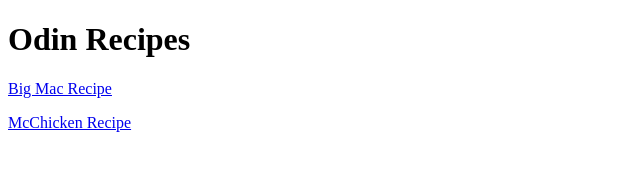
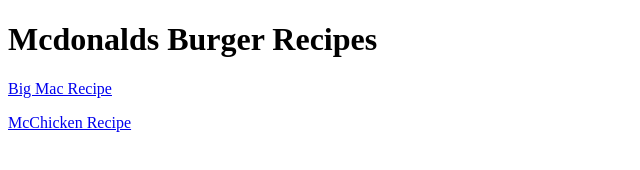
Before and after one commit to KobeT1/Odin_Recipes, a plain HTML site: page index.html in a window 1280 px wide. Shown: the whole page, without its empty margins (0-640 px from the left). Drawn offline with Linux system fonts and the light colour scheme.

Commit message:
Changes the heading on main page

```diff
--- a/index.html
+++ b/index.html
@@ -6,7 +6,7 @@
     <title>Odin Recipes</title>
 </head>
 <body>
-    <h1><strong>Odin Recipes</strong></h1>
+    <h1><strong>Mcdonalds Burger Recipes</strong></h1>
 
     <p><a href="Recipes/bigmac_recipe.html">Big Mac Recipe</a></p>
     <p><a href="Recipes/mcchicken.html">McChicken Recipe</a></p>
```
